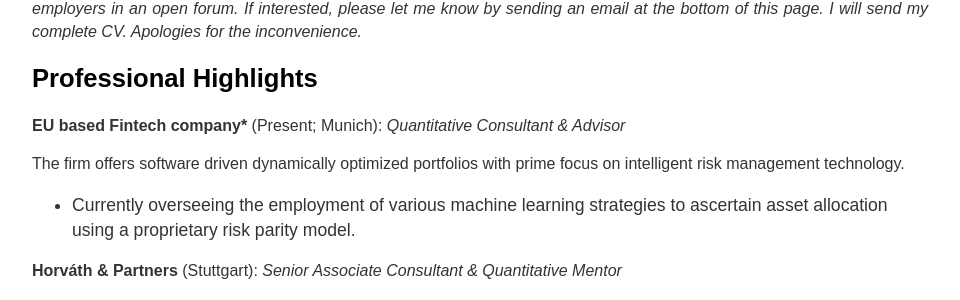
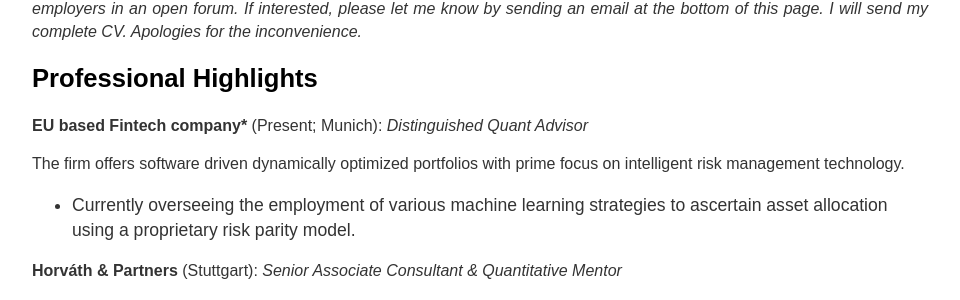
Before and after one commit to DaisukeAramaki/DaisukeAramaki.github.io, a Jekyll site: the page built from cv/index.html, in a window 1280 px wide and 900 px high. Shown: the part 257-557 px from the top of the window, without its empty margins (160-1120 px from the left). Built offline with Jekyll 4.4.1, drawn with Linux system fonts in a browser that asks for light colours.

Commit message:
New Position

```diff
--- a/cv/index.html
+++ b/cv/index.html
@@ -18,7 +18,7 @@
 			<p style='text-align: justify;'><strong>*Note:</strong><em> Due to certain security constraints and proprietary nature of some of my work, I cannot reveal the names of few of my employers in an open forum. If interested, please let me know by sending an email at the bottom of this page. I will send my complete CV. Apologies for the inconvenience.</em></p>
 
 			<h2>Professional Highlights</h2>
-     <p style='text-align: justify;'><strong>EU based Fintech company*</strong> (Present; Munich): <em>Quantitative Consultant & Advisor </em></p>
+     <p style='text-align: justify;'><strong>EU based Fintech company*</strong> (Present; Munich): <em>Distinguished Quant Advisor</em></p>
 	   <p style='text-align: justify;'>The firm offers software driven dynamically optimized portfolios with prime focus on intelligent risk management technology.
 										<ul>
 											<li>Currently overseeing the employment of various machine learning strategies to ascertain asset allocation using a proprietary risk parity model.</li>
```
